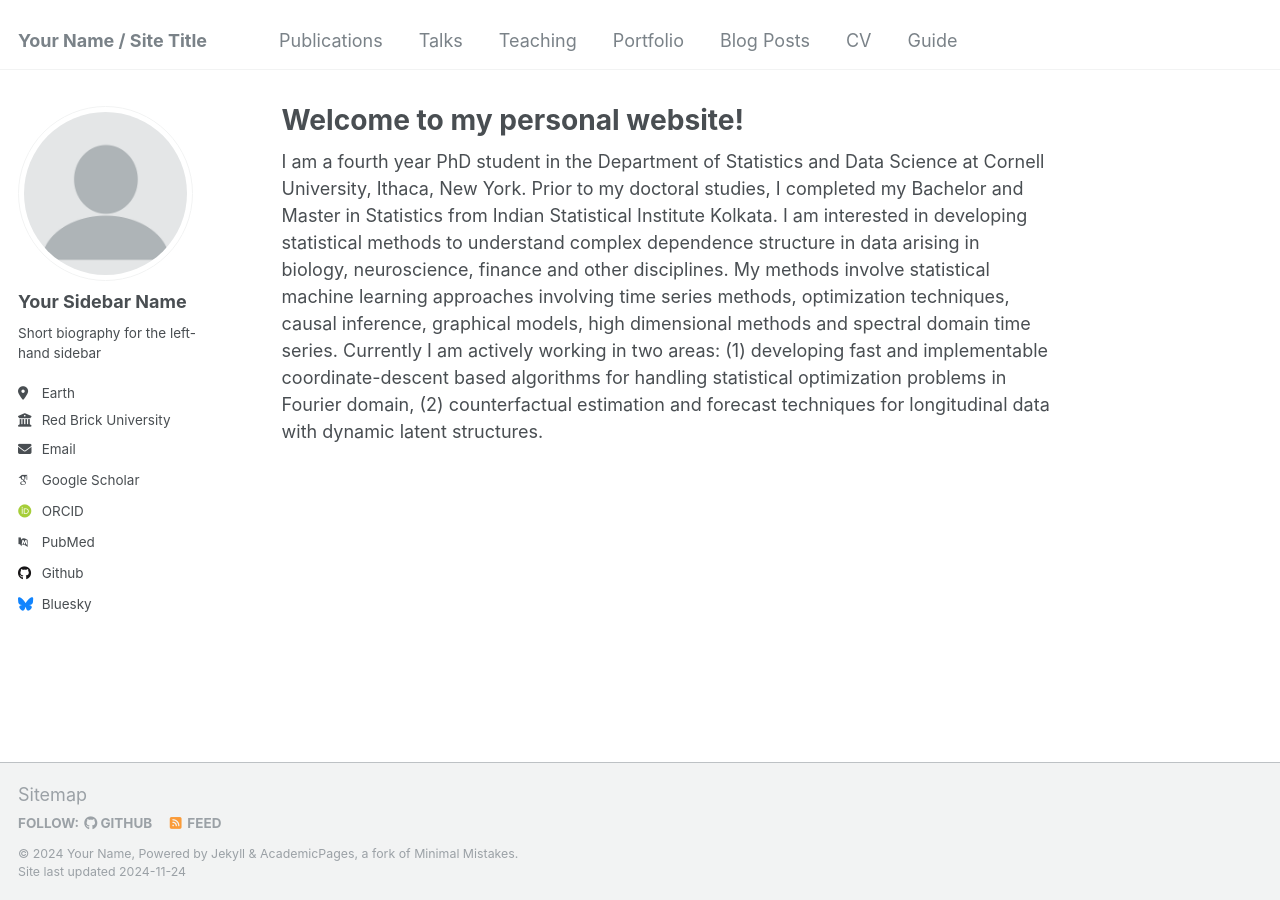
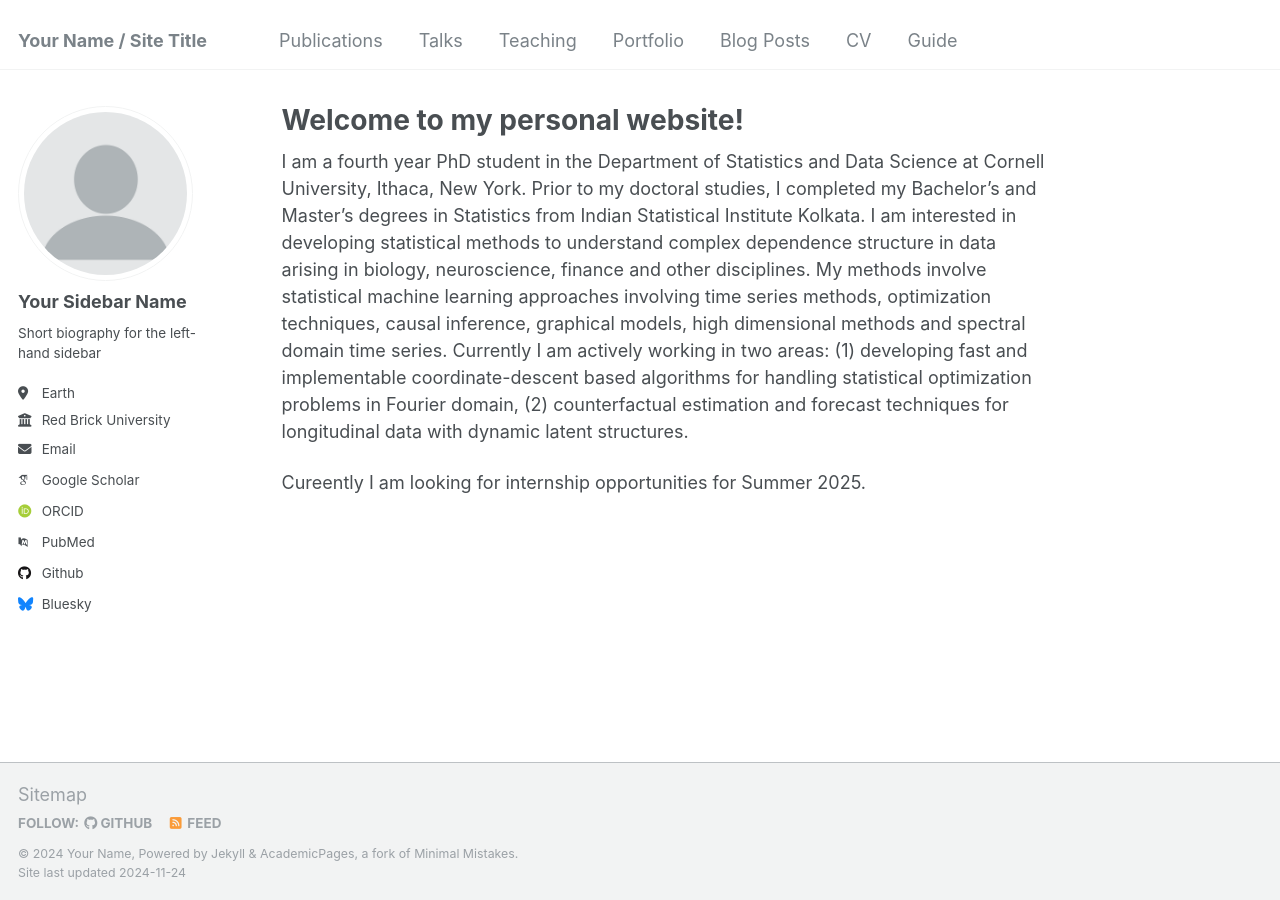
Before and after one commit to navonildeb/navonildeb.github.io, a Jekyll site: the page built from _pages/about.md, in a window 1280 px wide. Built offline with Jekyll 4.4.1, drawn with Linux system fonts in a browser that asks for light colours; some web fonts are replaced.

Commit message:
Update about.md

```diff
--- a/_pages/about.md
+++ b/_pages/about.md
@@ -7,4 +7,6 @@ redirect_from:
   - /about.html
 ---
 
-I am a fourth year PhD student in the Department of Statistics and Data Science at Cornell University, Ithaca, New York. Prior to my doctoral studies, I completed my Bachelor and Master in Statistics from Indian Statistical Institute Kolkata. I am interested in developing statistical methods to understand complex dependence structure in data arising in biology, neuroscience, finance and other disciplines. My methods involve statistical machine learning approaches involving time series methods, optimization techniques, causal inference, graphical models, high dimensional methods and spectral domain time series. Currently I am actively working in two areas: (1) developing fast and implementable coordinate-descent based algorithms for handling statistical optimization problems in Fourier domain, (2) counterfactual estimation and forecast techniques for longitudinal data with dynamic latent structures.
+I am a fourth year PhD student in the Department of Statistics and Data Science at Cornell University, Ithaca, New York. Prior to my doctoral studies, I completed my Bachelor's and Master's degrees in Statistics from Indian Statistical Institute Kolkata. I am interested in developing statistical methods to understand complex dependence structure in data arising in biology, neuroscience, finance and other disciplines. My methods involve statistical machine learning approaches involving time series methods, optimization techniques, causal inference, graphical models, high dimensional methods and spectral domain time series. Currently I am actively working in two areas: (1) developing fast and implementable coordinate-descent based algorithms for handling statistical optimization problems in Fourier domain, (2) counterfactual estimation and forecast techniques for longitudinal data with dynamic latent structures.
+
+Cureently I am looking for internship opportunities for Summer 2025.
```
